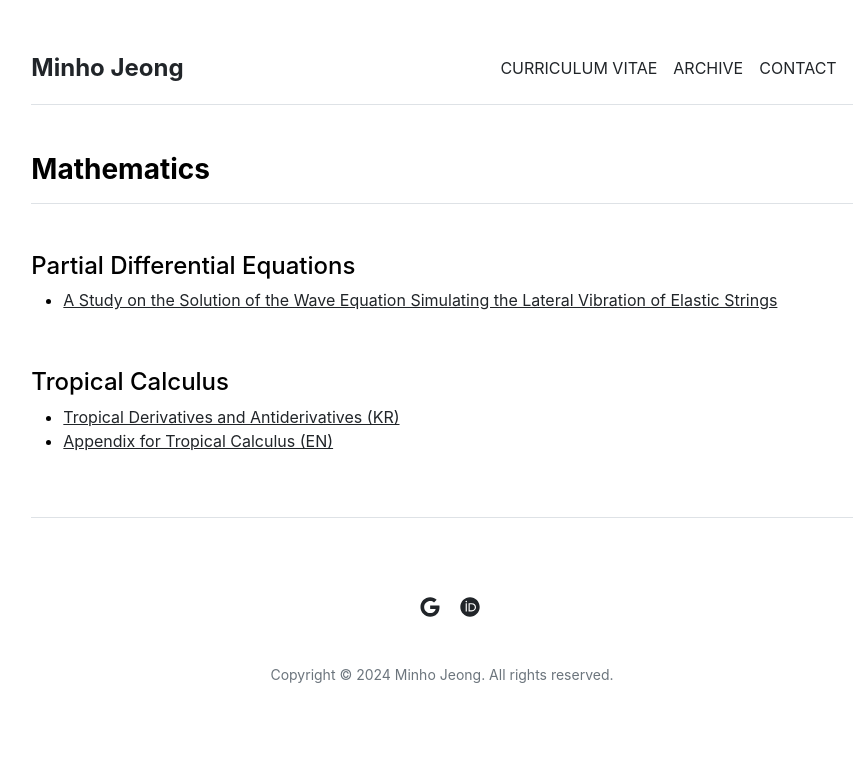
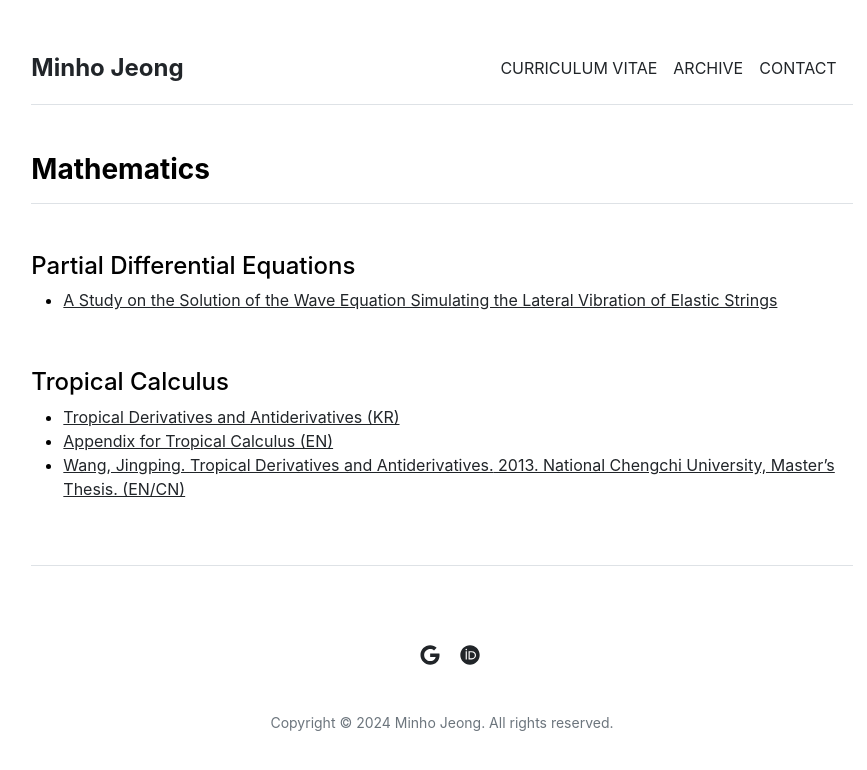
Before and after one commit to mino-jeong/mino-jeong.github.io, a Jekyll site: the page built from archive/mathematics.md, in a window 1280 px wide. Shown: the top 770 px of the page, without its empty margins (198-1065 px from the left). Built offline with Jekyll 4.4.1, drawn with Linux system fonts in a browser that asks for light colours.

Commit message:
Update mathematics.md

```diff
--- a/archive/mathematics.md
+++ b/archive/mathematics.md
@@ -13,3 +13,4 @@ title: "Mathematics"
 
 * [Tropical Derivatives and Antiderivatives (KR)](/archive/mathematics/tropical-calculus-presentation.pdf)
 * [Appendix for Tropical Calculus (EN)](/archive/mathematics/tropical-calculus-appendix.pdf)
+* [Wang, Jingping. <it>Tropical Derivatives and Antiderivatives.</it> 2013. National Chengchi University, Master's Thesis. (EN/CN)](/archive/mathematics/tropical-calculus-supplement.pdf)
```
